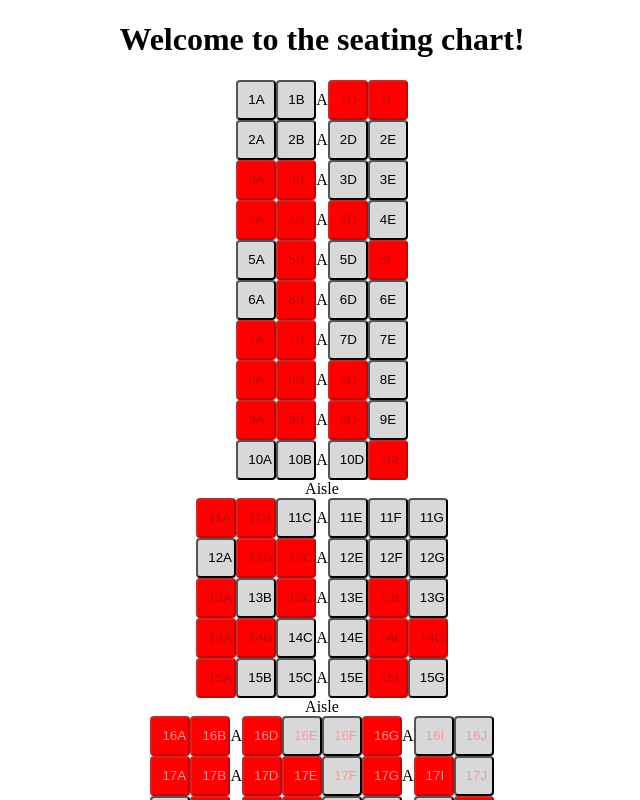
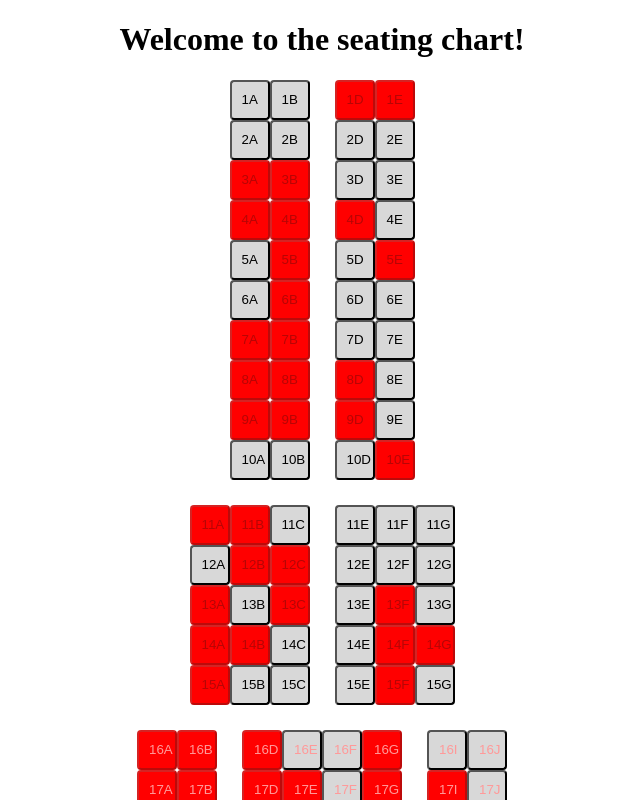
Before and after one commit to jaj2610/seatingChart, an Angular app: page / in a window 1280 px wide. Shown: the top 800 px of the page, without its empty margins (318-958 px from the left). Built offline with nearby package versions, Linux system fonts and the light colour scheme.

Commit message:
Add whitespace in place of aisle placeholders

```diff
--- a/src/app/seating/seating.component.css
+++ b/src/app/seating/seating.component.css
@@ -0,0 +1,7 @@
+.aisleRow {
+  height: 25px;
+}
+
+.aisleColumn {
+  padding-left: 25px;
+}
--- a/src/app/seating/seating.component.html
+++ b/src/app/seating/seating.component.html
@@ -1,7 +1,7 @@
 <div *ngFor="let row of seating; let i = index">
   <span *ngFor="let seat of row; let j = index">
     <app-seat [seat]="seat" [selected]="seat === selectedService.selectedSeat" (click)="selectedService.selectSeat(seat)"></app-seat>
-    <span *ngIf="getColumn(row, j)">A</span> <!-- Aisle placeholder -->
+    <span class="aisleColumn" *ngIf="getColumn(row, j)"></span> <!-- Aisle placeholder -->
   </span>
-  <div *ngIf="getClass(i)">Aisle</div> <!-- Aisle placeholder -->
+  <div class="aisleRow" *ngIf="getClass(i)"></div> <!-- Aisle placeholder -->
 </div>
```
